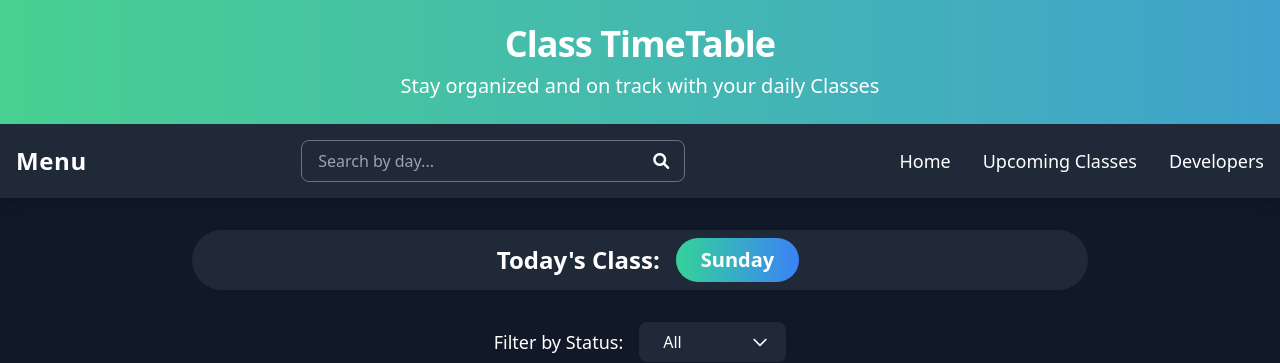
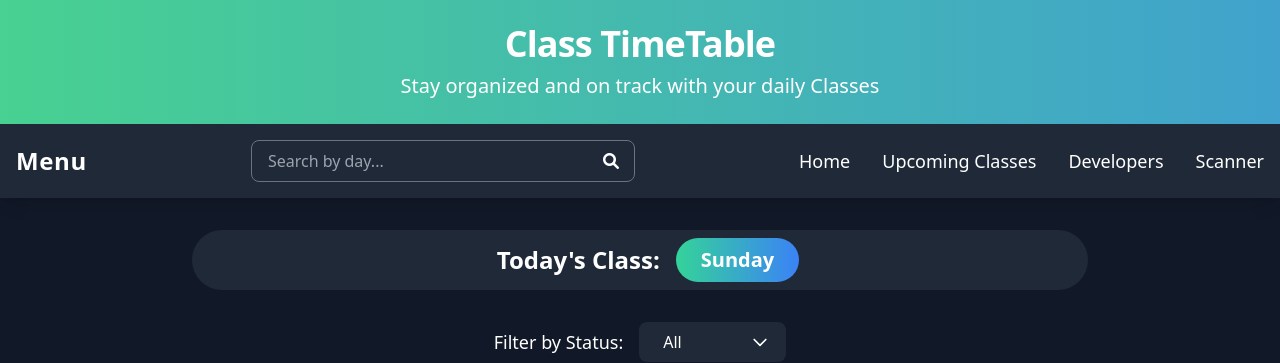
Before and after one commit to Keshav-Chaudhary/Timely2, a Flask app: page / in a window 1280 px wide. Shown: the top 363 px of the page. Run offline with Flask 3, Linux system fonts and the light colour scheme; some libraries are stand-ins or nearby versions.

Commit message:
Update schedule.html

```diff
--- a/templates/schedule.html
+++ b/templates/schedule.html
@@ -61,6 +61,7 @@
                 <li><a href="{{ url_for('home') }}" class="hover:text-green-400 transition-colors duration-300 ease-in-out">Home</a></li>
                 <li><a href="{{ url_for('upcoming_classes') }}" class="hover:text-green-400 transition-colors duration-300 ease-in-out">Upcoming Classes</a></li>
                 <li><a href="{{ url_for('developers') }}" class="hover:text-green-400 transition-colors duration-300 ease-in-out">Developers</a></li>
+                <li><a href="{{ url_for('scanner') }}" class="hover:text-green-400 transition-colors duration-300 ease-in-out">Scanner</a></li>
             </ul>
         </div>
 
@@ -69,9 +70,9 @@
             <li><a href="{{ url_for('home') }}" class="block hover:text-green-400 transition-colors duration-300 ease-in-out">Home</a></li>
             <li><a href="{{ url_for('upcoming_classes') }}" class="block hover:text-green-400 transition-colors duration-300 ease-in-out">Upcoming Classes</a></li>
             <li><a href="{{ url_for('developers') }}" class="block hover:text-green-400 transition-colors duration-300 ease-in-out">Developers</a></li>
+            <li><a href="{{ url_for('scanner') }}" class="hover:text-green-400 transition-colors duration-300 ease-in-out">Scanner</a></li>
         </ul>
     </nav>
-
 
     <!-- Main Content -->
     <main class="container mx-auto p-4 sm:p-8">
@@ -156,7 +157,6 @@
             </button>
         </h2>
 
-
         <!-- Class Schedule (Initially Hidden) -->
         <div id="class-schedule" class="container mx-auto px-4 mt-1 hidden">
             <div class="grid grid-cols-1 sm:grid-cols-2 lg:grid-cols-3 xl:grid-cols-4 gap-4 sm:gap-6">
@@ -177,14 +177,16 @@
                 {% endfor %}
             </div>
         </div>
-
     {% else %}
+        <div class="header-container flex justify-center items-center space-x-4 py-2 bg-gray-800 rounded-extra-lg mx-auto w-full max-w-4xl my-4">
+            <span class="ml-4 text-lg font-semibold sm:text-xl md:text-2xl">Tomorrow's Class:</span>
+            <span class="day-tag text-sm sm:text-xl md:text-xl">{{ tomorrow }}</span>
+        </div>
         <div class="text-center py-6 px-8 bg-black rounded-lg shadow-xl transform hover:bg-black hover:scale-105 transition-all duration-300 ease-in-out w-full mx-auto">
             <p class="text-2xl font-semibold text-white mb-4">No classes for tomorrow!</p>
             <img src="https://c.tenor.com/-buzIaq-QeoAAAAC/tenor.gif" class="w-full max-w-xs mx-auto mb-4 rounded-lg m-0" alt="No classes for tomorrow!">
         </div>
     {% endif %}
-
     </main>
 
     <!-- Footer -->
```
